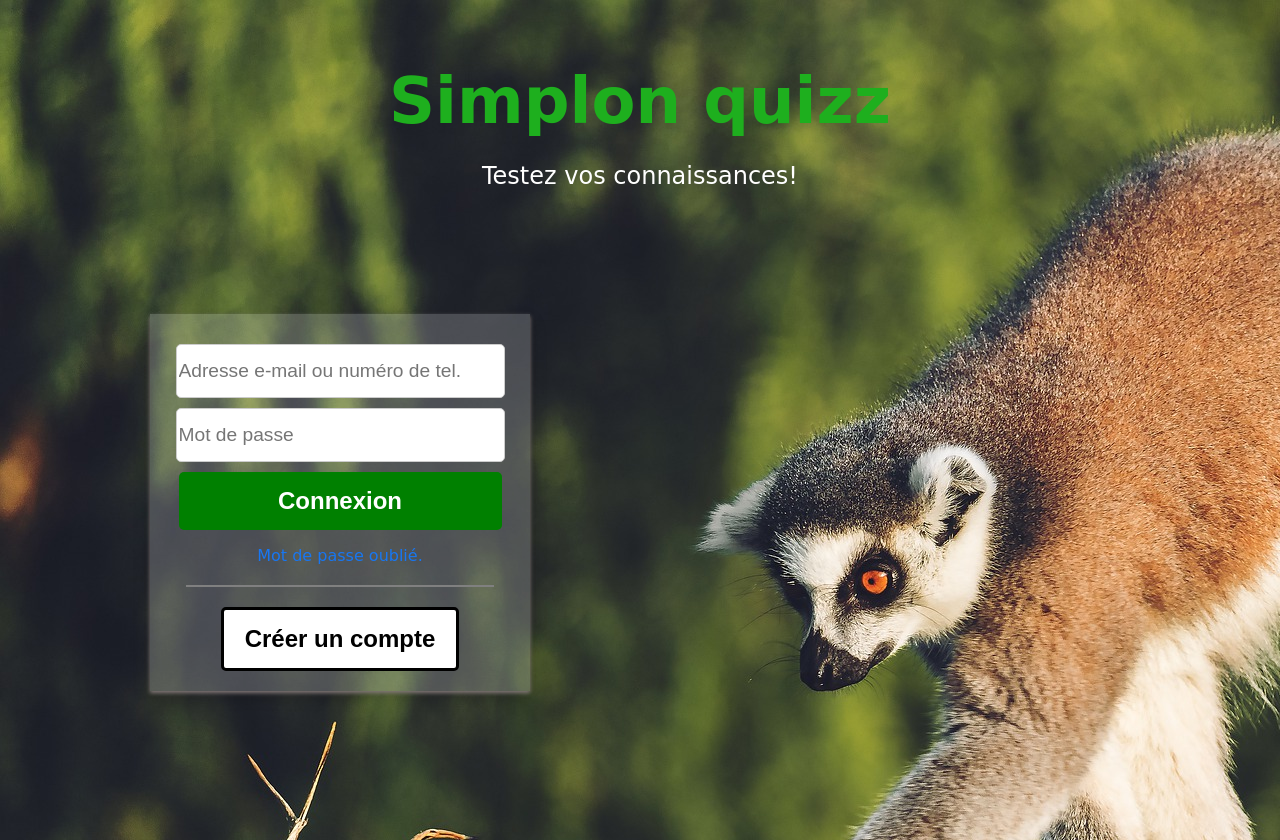
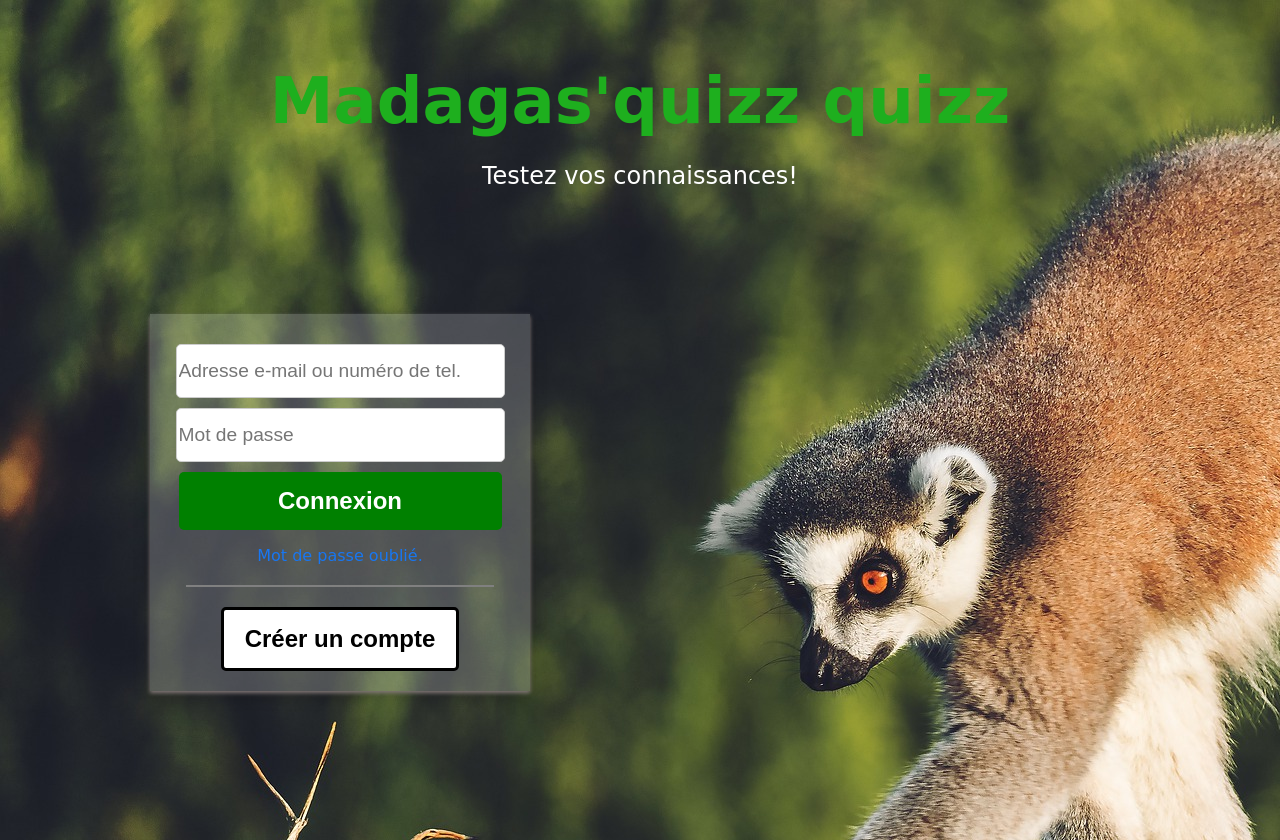
Before and after one commit to AnnahRandriami/madagas_quiz, a plain HTML site: page index.html in a window 1280 px wide. Drawn offline with Linux system fonts and the light colour scheme; a web font is replaced by a local one.

Commit message:
commit_2

```diff
--- a/index.html
+++ b/index.html
@@ -23,7 +23,7 @@
     <div class="container">
         <div class="container-login" id="login">
             <div class="login-title">
-                <h1>Simplon quizz</h1>
+                <h1>Madagas'quizz quizz</h1>
                 <p>Testez vos connaissances!</p>
             </div>
             <div class="login-form">
```
